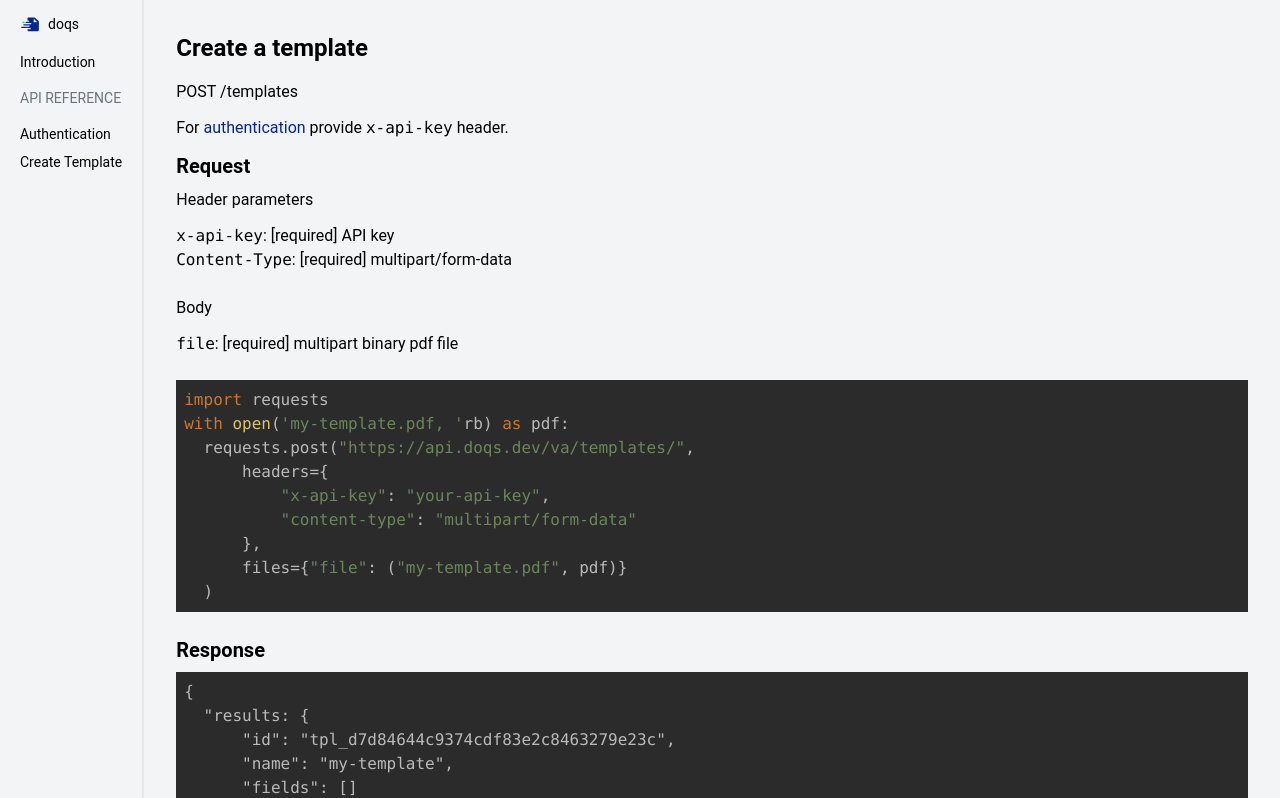
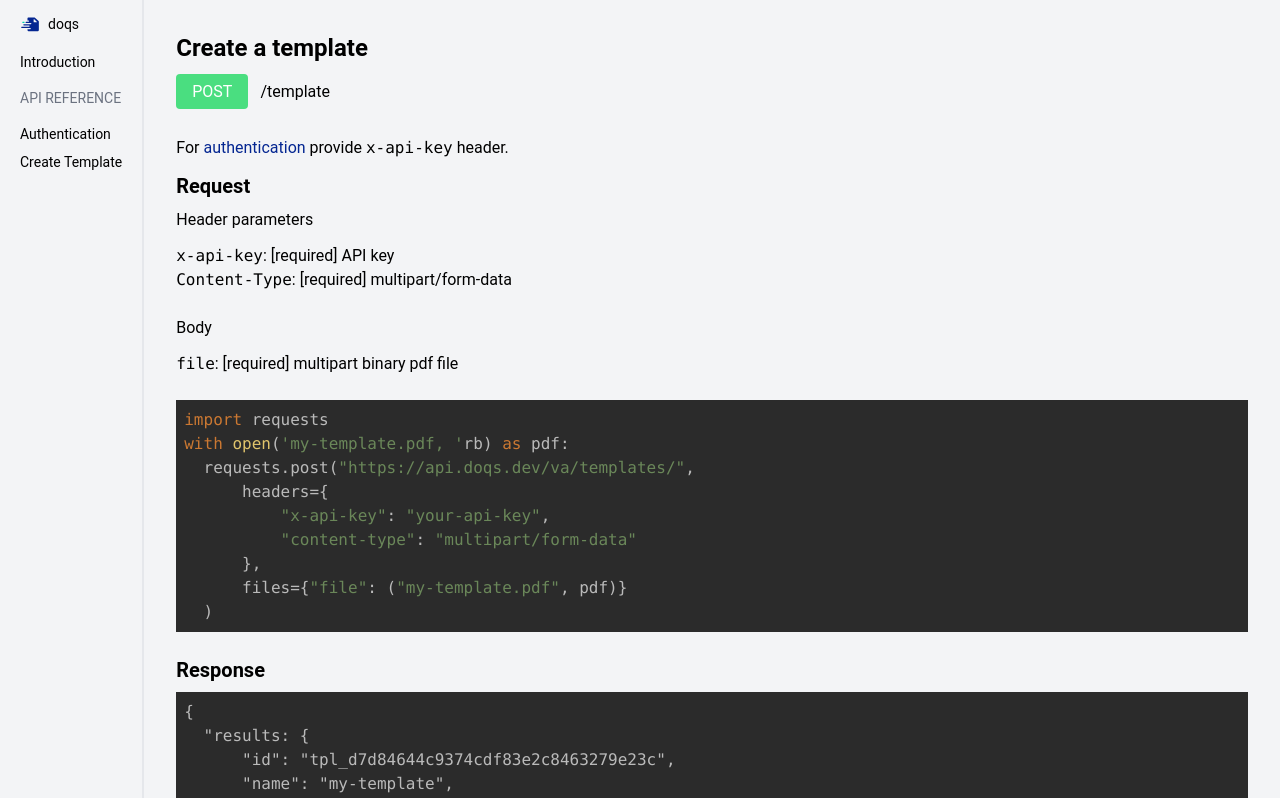
Before and after one commit to doqs-dev/docs, a Next.js app: page /api-reference/create-template in a window 1280 px wide. Shown: the top 798 px of the page. Built offline with nearby package versions, Linux system fonts and the light colour scheme.

Commit message:
feat: badge component (#6)
* feat: simple badge

* feat: endpoint module

* feat: styled badge + endpoint

* feat: cleanup

* feat: error color change

```diff
--- /dev/null
+++ b/components/badge.tsx
@@ -0,0 +1,34 @@
+import { PropsWithChildren } from "react";
+
+export type BadgeType = 'success' | 'warning' | 'error' | 'info'
+
+type BadgeProps = {
+  type: BadgeType
+};
+
+export const Badge = ({children, type}: PropsWithChildren<BadgeProps>) => {
+
+  let className = ''
+
+  switch (type) {
+    case 'success':
+      className = 'bg-green-400 text-white'
+      break;
+    case 'warning':
+      className = 'bg-amber-500 text-white'
+      break;
+    case 'error':
+      className = 'bg-red-500 text-white'
+      break;
+    case 'info':
+      className = 'bg-blue-400 text-white'
+      break;
+  }
+
+
+  return (
+      <span className={className + " py-2 px-4 rounded"}>
+        {children}
+      </span>
+  );
+};
--- /dev/null
+++ b/components/endpoint.tsx
@@ -0,0 +1,32 @@
+import { Badge, BadgeType } from "./badge";
+
+type Props = {
+  method: 'GET' | 'POST' | 'PUT' | 'DELETE',
+  path: string,
+}
+
+export const Endpoint = ({method, path}: Props) => {
+  let badgeType: BadgeType;
+  switch (method) {
+    case 'GET':
+      badgeType = 'info';
+      break;
+    case 'POST':
+      badgeType = 'success';
+      break;
+    case 'PUT':
+      badgeType = 'warning';
+      break;
+    case 'DELETE':
+      badgeType = 'error';
+      break;
+  }
+  return (
+      <div className="mb-2">
+        <span className="inline-block mr-3">
+          <Badge type={badgeType}>{method}</Badge>
+        </span>
+        <span>{path}</span>
+      </div>
+  )
+}
--- a/pages/api-reference/create-template.mdx
+++ b/pages/api-reference/create-template.mdx
@@ -1,8 +1,10 @@
 import {SimpleCodeHighlighter} from "../../components/code-highlighter";
+import {Endpoint} from "../../components/endpoint";
 
 # Create a template
 
-POST /templates
+<Endpoint method="POST" path="/template"/>
+<br/>
 
 For [authentication](/api-reference/authentication)  provide `x-api-key` header.
 
```
